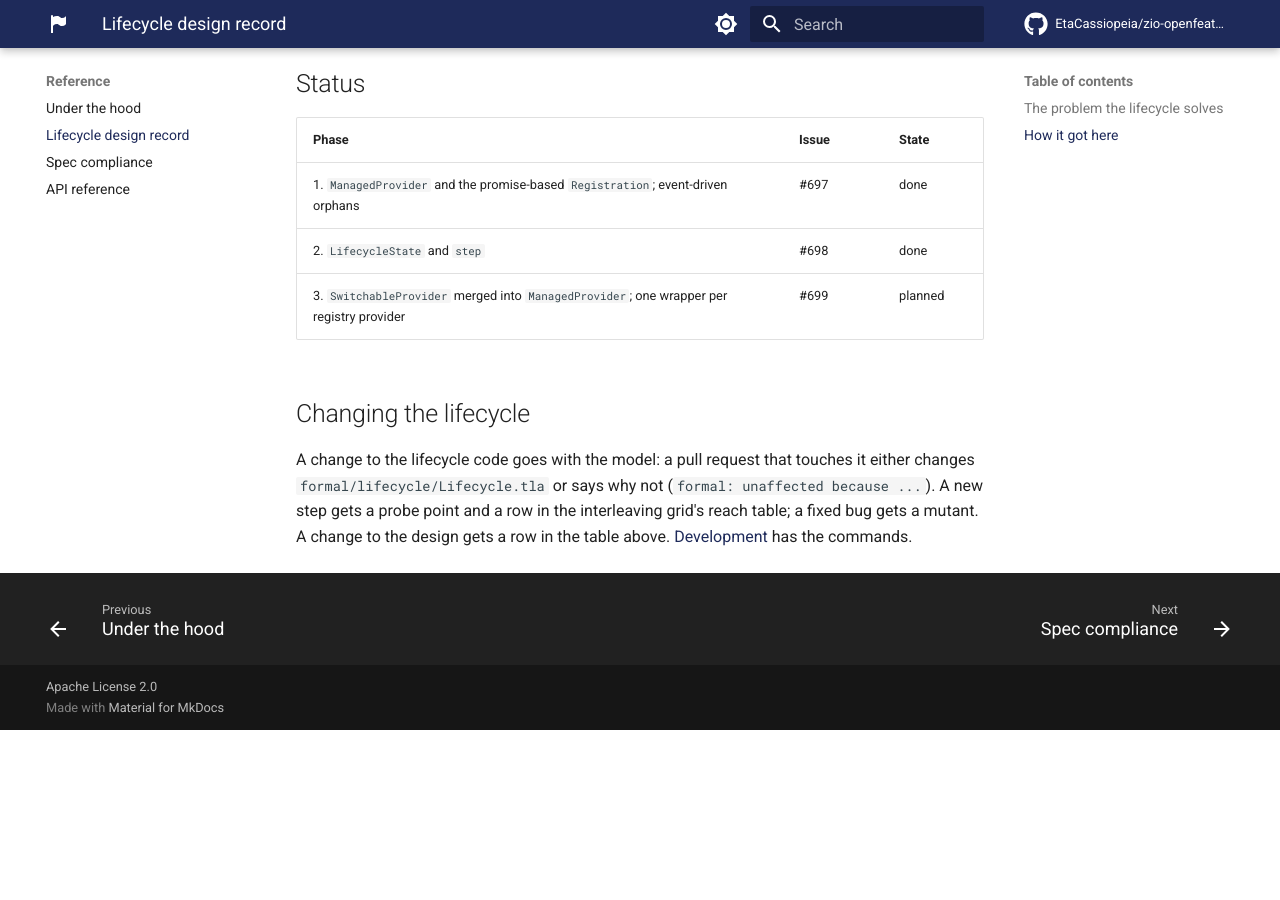
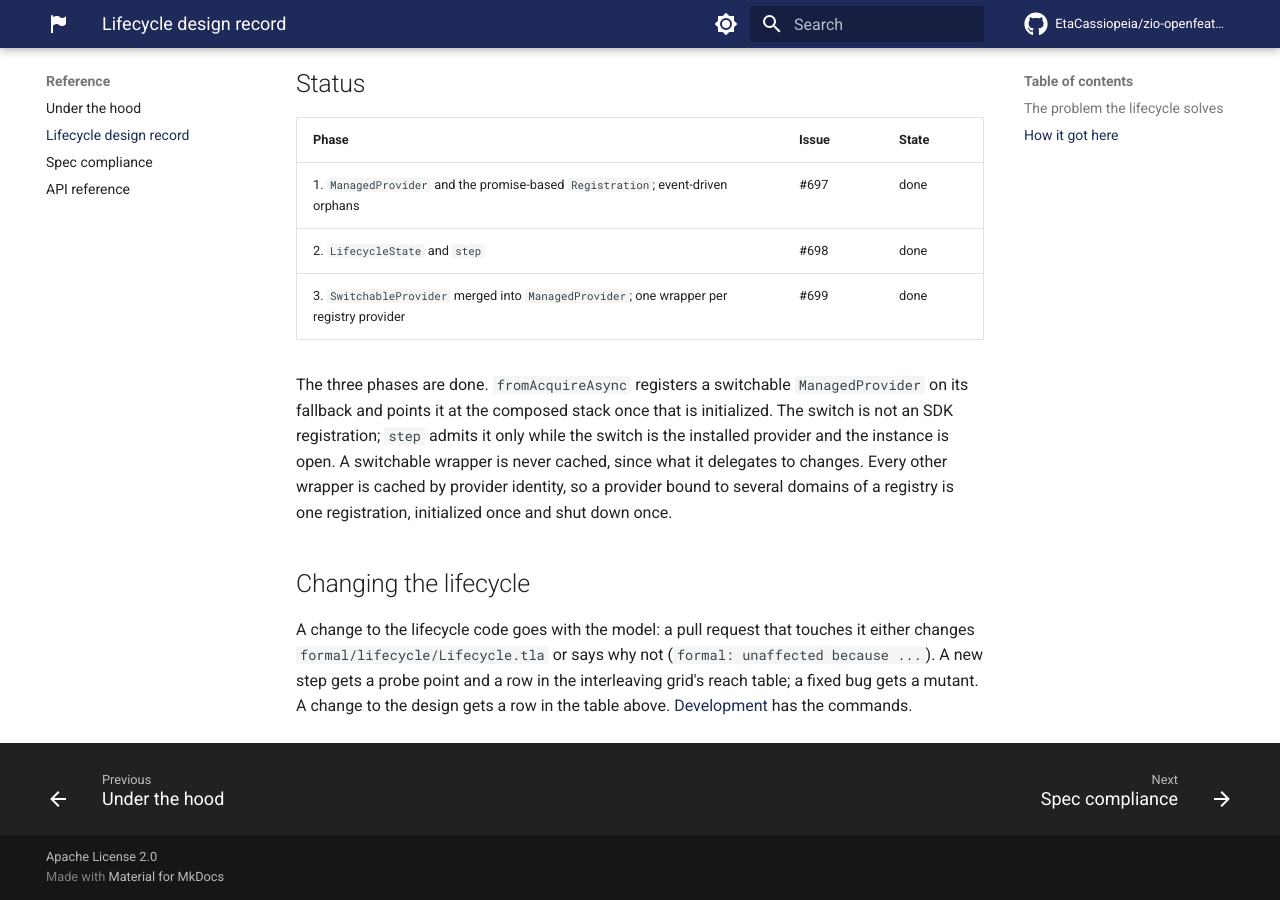
Before and after one commit to EtaCassiopeia/zio-openfeature, an MkDocs documentation site: the page built from docs/design/lifecycle.md, in a window 1280 px wide and 900 px high, scrolled down 4581 px. Built offline with MkDocs 1.6.1 and Material for MkDocs 9.7.7, drawn with Linux system fonts in a browser that asks for light colours; comment, search, counter and statistics services are not loaded; before the commit the page ends 5311 px from its top, so only the background shows below that.

Commit message:
Merge SwitchableProvider into ManagedProvider (#740)

```diff
--- a/docs/design/lifecycle.md
+++ b/docs/design/lifecycle.md
@@ -114,7 +114,13 @@ provider's own emissions.
 |:--|:--|:--|
 | 1. `ManagedProvider` and the promise-based `Registration`; event-driven orphans | #697 | done |
 | 2. `LifecycleState` and `step` | #698 | done |
-| 3. `SwitchableProvider` merged into `ManagedProvider`; one wrapper per registry provider | #699 | planned |
+| 3. `SwitchableProvider` merged into `ManagedProvider`; one wrapper per registry provider | #699 | done |
+
+The three phases are done. `fromAcquireAsync` registers a switchable `ManagedProvider` on its fallback and points it at
+the composed stack once that is initialized. The switch is not an SDK registration; `step` admits it only while the
+switch is the installed provider and the instance is open. A switchable wrapper is never cached, since what it
+delegates to changes. Every other wrapper is cached by provider identity, so a provider bound to several domains of a
+registry is one registration, initialized once and shut down once.
 
 ## Changing the lifecycle
 
```
Also changed, not shown: CHANGELOG.md (+4 -0 lines), docs/architecture.md (+1 -0 lines), docs/providers.md (+2 -1 lines), 11 other files.
